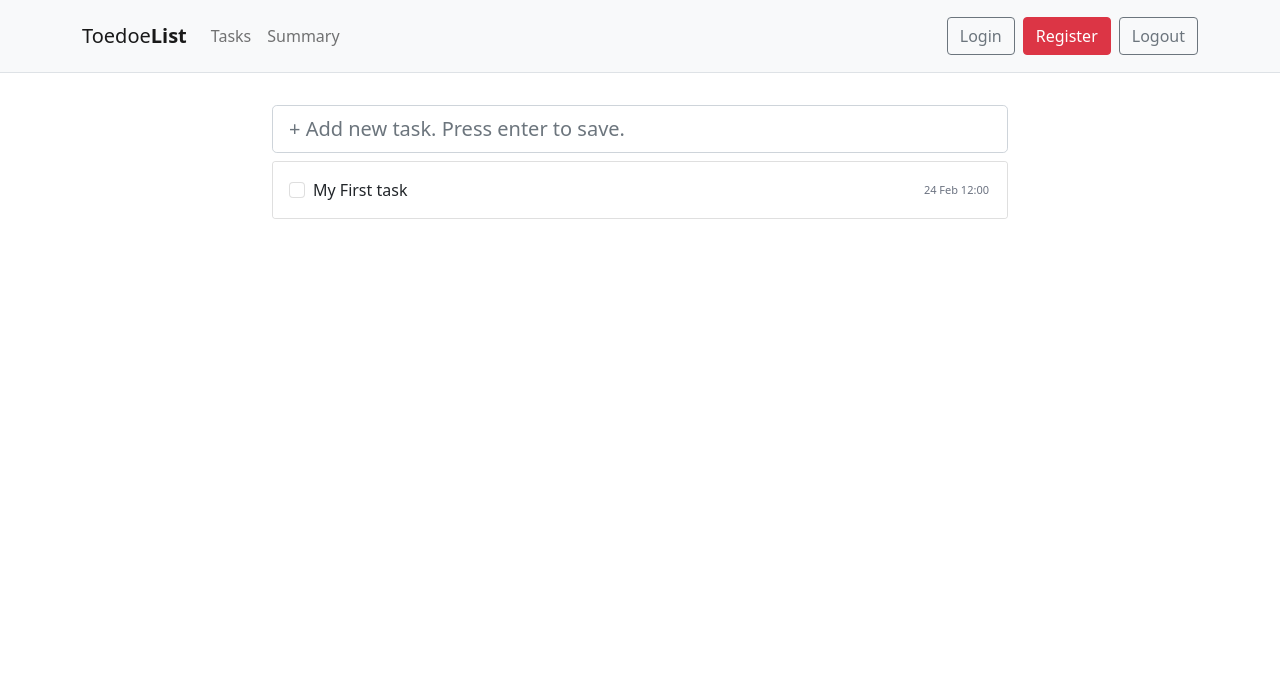
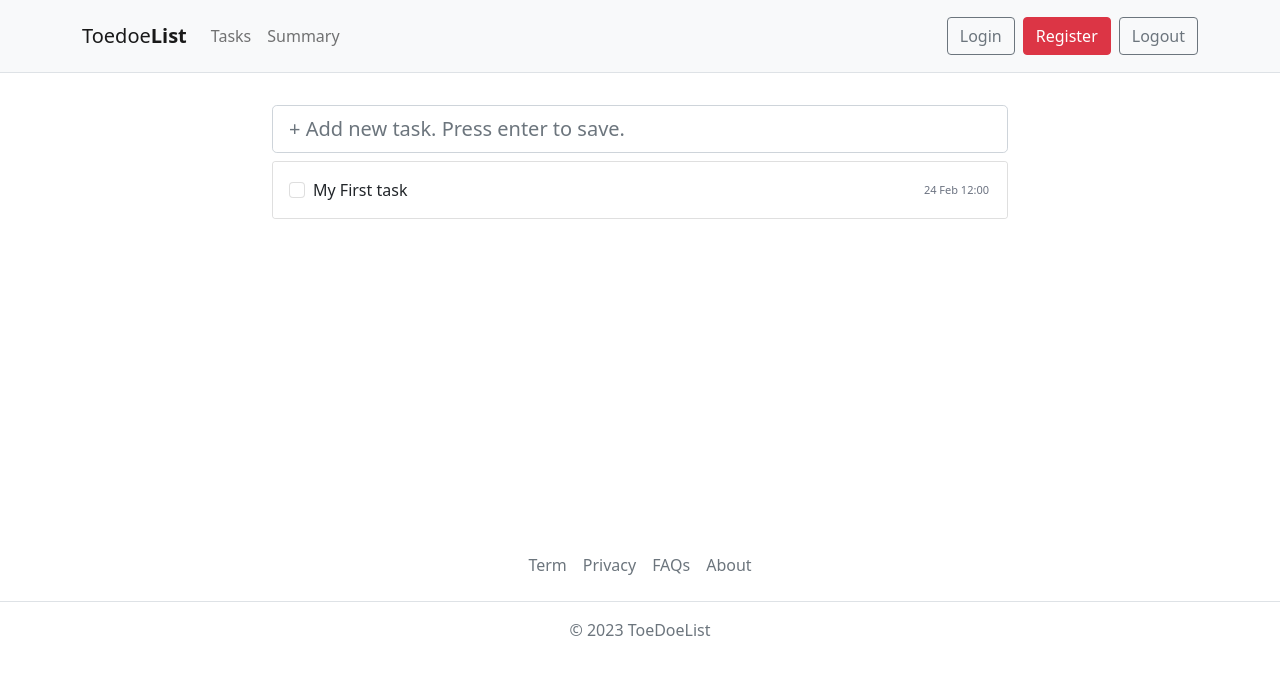
Before and after one commit to orch20/toDo-app-Vue, a Vue app: page / in a window 1280 px wide. Shown: the top 674 px of the page. Built offline with nearby package versions, Linux system fonts and the light colour scheme.

Commit message:
added footer markup & styles

```diff
--- a/index.html
+++ b/index.html
@@ -4,7 +4,7 @@
     <meta charset="UTF-8" />
     <link rel="icon" href="/favicon.ico" />
     <meta name="viewport" content="width=device-width, initial-scale=1.0" />
-    <title>toDo-app</title>
+    <title>toDoList</title>
     <link
       href="https://cdn.jsdelivr.net/npm/bootstrap@5.1.3/dist/css/bootstrap.min.css"
       rel="stylesheet"
--- a/src/App.vue
+++ b/src/App.vue
@@ -1,11 +1,13 @@
 <script setup>
 import NavBar from './components/NavBar.vue';
 import TaskPage from './pages/TaskPage.vue';
+import Footer from './components/Footer.vue';
 </script>
 
 <template>
   <NavBar/>
   <TaskPage/>
+  <Footer/>
 </template>
 
 <style scoped>
--- /dev/null
+++ b/src/components/Footer.vue
@@ -0,0 +1,19 @@
+<template>
+    <footer class="py-3 my-4">
+        <ul class="nav justify-content-center border-bottom pb-3 mb-3">
+            <li class="nav-item">
+                <a href="#" class="nav-link px-2 text-muted">Term</a>
+            </li>
+            <li class="nav-item">
+                <a href="#" class="nav-link px-2 text-muted">Privacy</a>
+            </li>
+            <li class="nav-item">
+                <a href="#" class="nav-link px-2 text-muted">FAQs</a>
+            </li>
+            <li class="nav-item">
+                <a href="#" class="nav-link px-2 text-muted">About</a>
+            </li>
+        </ul>
+        <p class="text-center text-muted">&copy; 2023 ToeDoeList</p>
+    </footer>
+</template>
```
